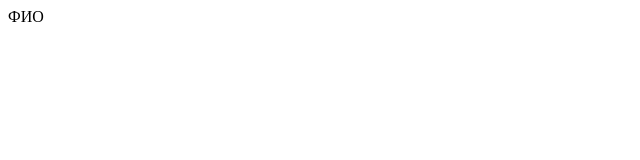
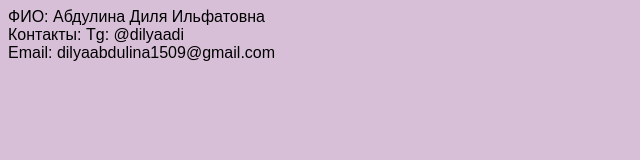
Before and after one commit to dilya2412/myportfolio, a plain HTML site: page index.html in a window 1280 px wide. Shown: the whole page, without its empty margins (0-640 px from the left). Drawn offline with Linux system fonts and the light colour scheme.

Commit message:
Information was added

```diff
--- a/index.html
+++ b/index.html
@@ -7,6 +7,12 @@
         <link rel="stylesheet" href="style.css">
     </head>
     <body>
-        <div class="div"> ФИО </div>
+        <div class="info">
+        <div class="name"> ФИО: Абдулина Диля Ильфатовна  </div>
+        </div>
+        <div class="contacts">
+        <div>  Контакты: Tg: @dilyaadi </div>
+        <div> Email: dilyaabdulina1509@gmail.com</div>
+        </div>
     </body>
 </html>
--- a/style.css
+++ b/style.css
@@ -0,0 +1,6 @@
+body {
+    background-color:thistle;
+    font-family: 'Arial',  sans-serif;
+    justify-content: center;
+    ;
+}
```
